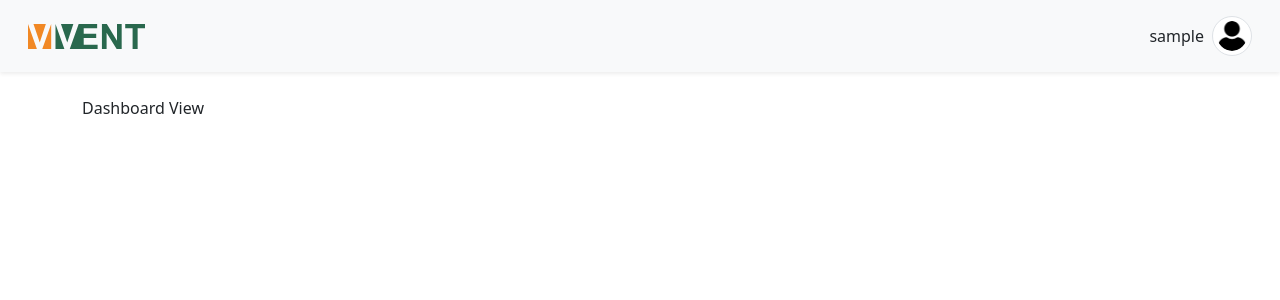
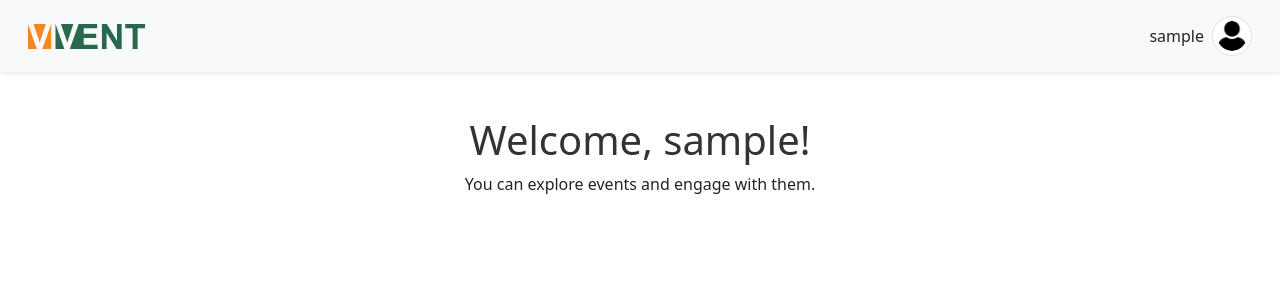
Before and after one commit to FelixDallaire/vivent-global, a Vue app in the folder frontend/: page /dashboard in a window 1280 px wide. Shown: the top 300 px of the page. Built offline with nearby package versions, Linux system fonts and the light colour scheme; sample sign-in values are in the browser's storage.

Commit message:
implemented dashboard part1

```diff
--- a/frontend/src/views/DashboardView.vue
+++ b/frontend/src/views/DashboardView.vue
@@ -1,7 +1,40 @@
 <template>
-    <p>Dashboard View</p>
-</template>
+    <div class="dashboard-container">
+      <h1>Welcome, {{ username }}!</h1>
+      <p v-if="isOrganizer">You have the ability to manage and create festivals.</p>
+      <p v-else>You can explore events and engage with them.</p>
+    </div>
+  </template>
 
-<script></script>
+  <script>
+  import { useUserStore } from '@/stores/user';
+  import { computed } from 'vue';
 
-<style></style>
+  export default {
+    name: 'DashboardView',
+    setup() {
+      const userStore = useUserStore();
+
+      const isOrganizer = computed(() => userStore.isOrganizer);
+      const username = computed(() => userStore.username);
+
+      return {
+        isOrganizer,
+        username
+      };
+    },
+  };
+  </script>
+
+  <style scoped>
+  .dashboard-container {
+    max-width: 800px;
+    margin: auto;
+    padding: 20px;
+    text-align: center;
+  }
+
+  h1 {
+    color: #333;
+  }
+  </style>
```
